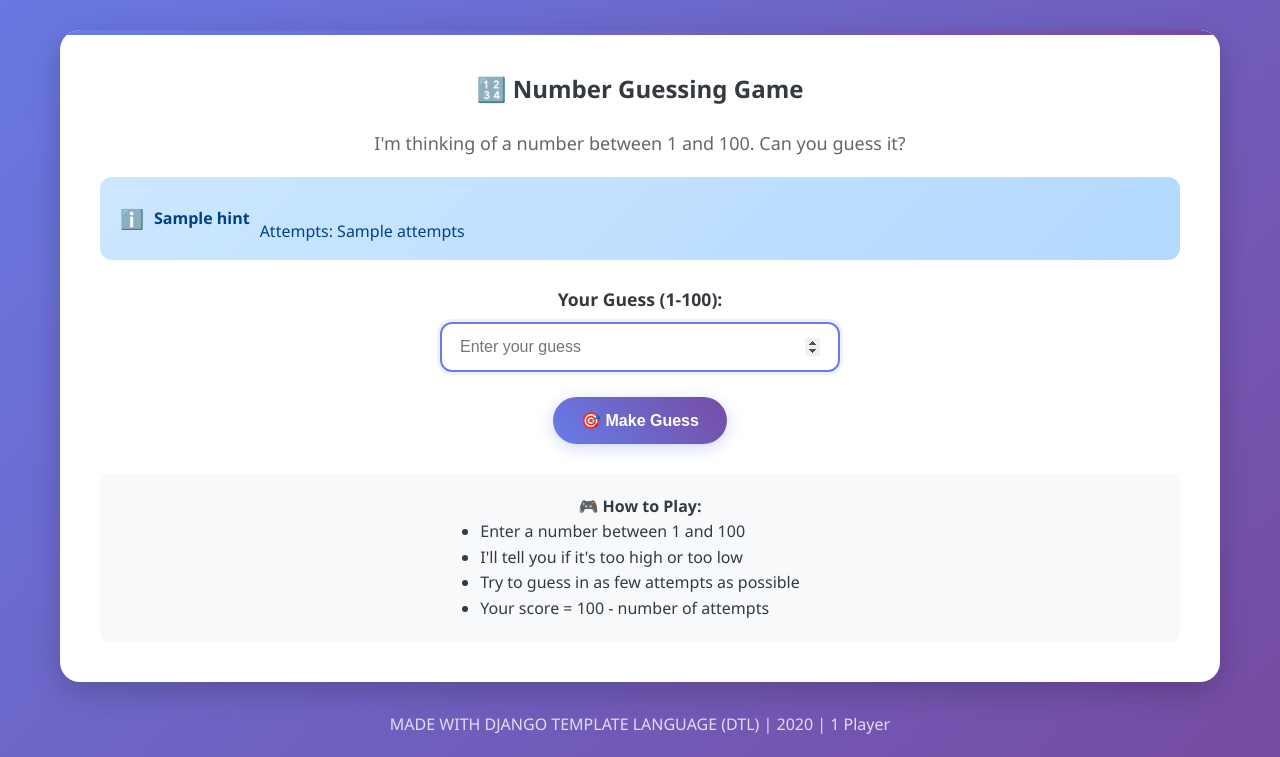
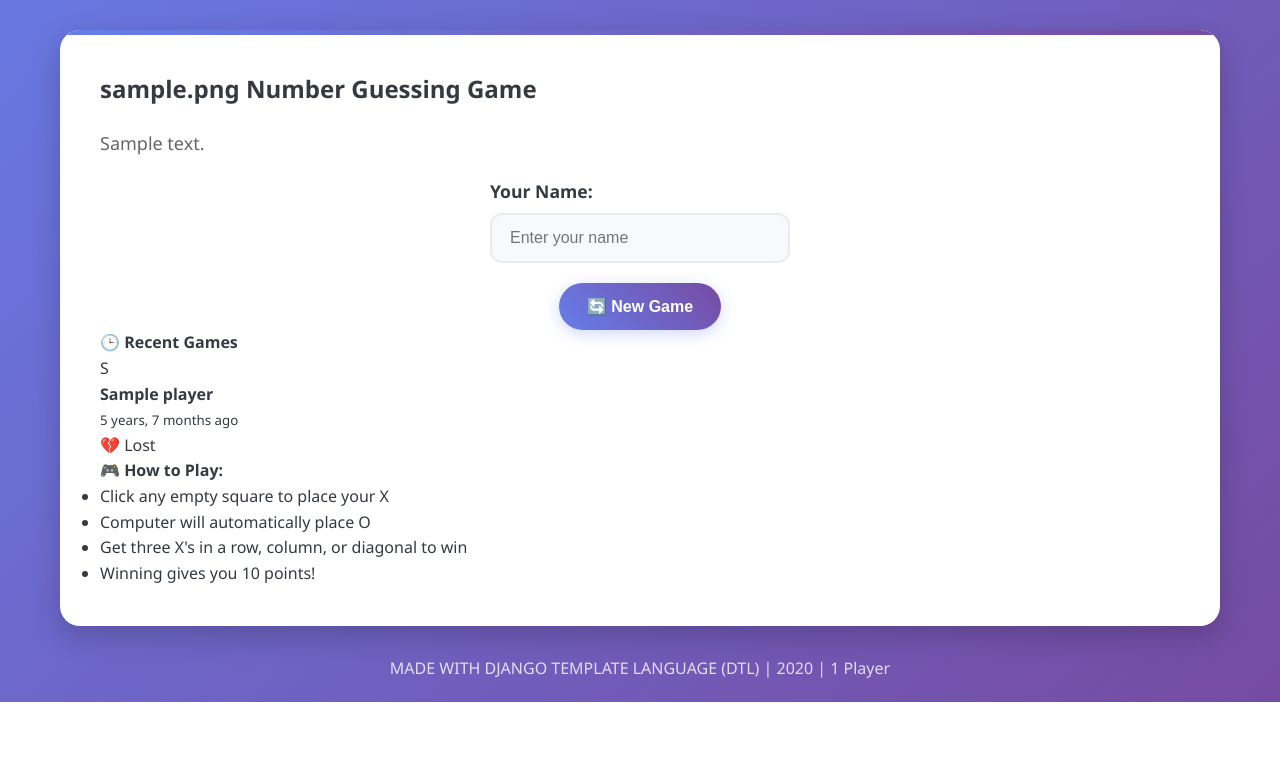
Before and after one commit to Alaarhb/Django-Games, a Django app: template games_project/games/templates/games/number_guessing_game.html in a window 1280 px wide. Shown: the part 276-1033 px from the top of the page. After the commit the page ends 978 px from the top, so only its background shows below. Run offline with Django 5.2, Linux system fonts and the light colour scheme; tables that the repository leaves empty hold one stand-in row (values such as "Sample post"); the template is opened without the code that fills it: values that come from a table or form of the project are taken from there, most other values are stand-ins (such as "Sample title", 1, 10 or a date in 2020); parts of the project's set-up code (start-up, migrations or seed data) failed here and were passed over.

Commit message:
Update number_guessing_game.html

```diff
--- a/games_project/games/templates/games/number_guessing_game.html
+++ b/games_project/games/templates/games/number_guessing_game.html
@@ -1,48 +1,103 @@
 {% extends 'games/base.html' %}
+{% load static %}
+{% load games_extras %}
 
-{% block title %}Number Guessing - Django Games{% endblock %}
+{% block title %}{{ game.get_name_display }} - Django Games Lab2{% endblock %}
 
 {% block content %}
-<div style="text-align: center;">
-    <h2>🔢 Number Guessing Game</h2>
+<div class="tic-tac-toe-container">
+    <!-- DTL Variables: Game header -->
+    <h2>{{ game.icon }} {{ game.get_name_display }}</h2>
     <p style="margin: 20px 0; font-size: 18px; color: #666;">
-        I'm thinking of a number between 1 and 100. Can you guess it?
+        {{ game.description }}
     </p>
 
-    {% if hint %}
-    <div class="alert alert-info">
-        <strong>{{ hint }}</strong><br>
-        Attempts: {{ attempts }}
+    <!-- Player Input -->
+    <div class="form-group" style="max-width: 300px; margin: 0 auto 20px;">
+        <label for="playerName">Your Name:</label>
+        <input type="text" id="playerName" placeholder="Enter your name" class="fade-in-up">
+    </div>
+
+    <!-- Game Board -->
+    <div id="gameBoard" class="game-board fade-in-up">
+        <!-- Board cells generated by JavaScript -->
+    </div>
+
+    <!-- Game Status -->
+    <div id="gameMessage" class="game-status"></div>
+
+    <!-- Controls -->
+    <div class="text-center mt-3">
+        <button onclick="resetGame()" class="btn">🔄 New Game</button>
+    </div>
+
+    <!-- Game Statistics using DTL Variables -->
+    {% if game_stats %}
+    <div class="stats-container mt-4">
+        <h4>📊 Game Statistics</h4>
+        <div class="stats-grid">
+            <div class="stat-item">
+                <span class="stat-value">{{ game_stats.total_games|default:0 }}</span>
+                <span class="stat-label">Total Games</span>
+            </div>
+            <div class="stat-item">
+                <!-- DTL Filter: Percentage calculation -->
+                <span class="stat-value">{{ win_percentage|floatformat:1 }}%</span>
+                <span class="stat-label">Win Rate</span>
+            </div>
+            <div class="stat-item">
+                <span class="stat-value">{{ game_stats.wins|default:0 }}</span>
+                <span class="stat-label">Player Wins</span>
+            </div>
+            <div class="stat-item">
+                <span class="stat-value">{{ game_stats.losses|default:0 }}</span>
+                <span class="stat-label">Computer Wins</span>
+            </div>
+        </div>
     </div>
     {% endif %}
 
-    <form method="post" style="max-width: 400px; margin: 0 auto;">
-        {% csrf_token %}
+    <!-- Recent Games using DTL For Loop -->
+    {% if recent_games %}
+    <div class="stats-container">
+        <h4>🕒 Recent Games</h4>
+        <div class="score-list">
+            {% for game_score in recent_games %}
+                <div class="score-item">
+                    <div class="player-info">
+                        <div class="player-avatar">
+                            {{ game_score.player.name|first|upper }}
+                        </div>
+                        <div>
+                            <strong>{{ game_score.player.name }}</strong><br>
+                            <!-- DTL Filter: Time formatting -->
+                            <small>{{ game_score.created_at|timesince }} ago</small>
+                        </div>
+                    </div>
+                    <!-- DTL Conditional: Result display -->
+                    <div class="score-badge {% if game_score.score == 100 %}excellent{% elif game_score.score == 50 %}average{% else %}poor{% endif %}">
+                        {% if game_score.score == 100 %}
+                            🏆 Won
+                        {% elif game_score.score == 50 %}
+                            🤝 Draw
+                        {% else %}
+                            💔 Lost
+                        {% endif %}
+                    </div>
+                </div>
+            {% endfor %}
+        </div>
+    </div>
+    {% endif %}
 
-        {% if not hint %}
-        <div class="form-group">
-            <label for="player_name">Your Name:</label>
-            <input type="text" id="player_name" name="player_name" placeholder="Enter your name" required>
-        </div>
-        {% else %}
-        <input type="hidden" name="player_name" value="Anonymous">
-        {% endif %}
-
-        <div class="form-group">
-            <label for="guess">Your Guess (1-100):</label>
-            <input type="number" id="guess" name="guess" min="1" max="100" placeholder="Enter your guess" required autofocus>
-        </div>
-
-        <button type="submit" class="btn">🎯 Make Guess</button>
-    </form>
-
-    <div style="margin-top: 30px; padding: 20px; background: #f8f9fa; border-radius: 10px;">
+    <!-- Game Instructions -->
+    <div class="game-instructions">
         <h4>🎮 How to Play:</h4>
-        <ul style="text-align: left; display: inline-block;">
-            <li>Enter a number between 1 and 100</li>
-            <li>I'll tell you if it's too high or too low</li>
-            <li>Try to guess in as few attempts as possible</li>
-            <li>Your score = 100 - number of attempts</li>
+        <ul>
+            <li>Click any empty square to place your X</li>
+            <li>Computer will automatically place O</li>
+            <li>Get three X's in a row, column, or diagonal to win</li>
+            <li>Winning gives you {{ game.max_score }} points!</li>
         </ul>
     </div>
 </div>
```
